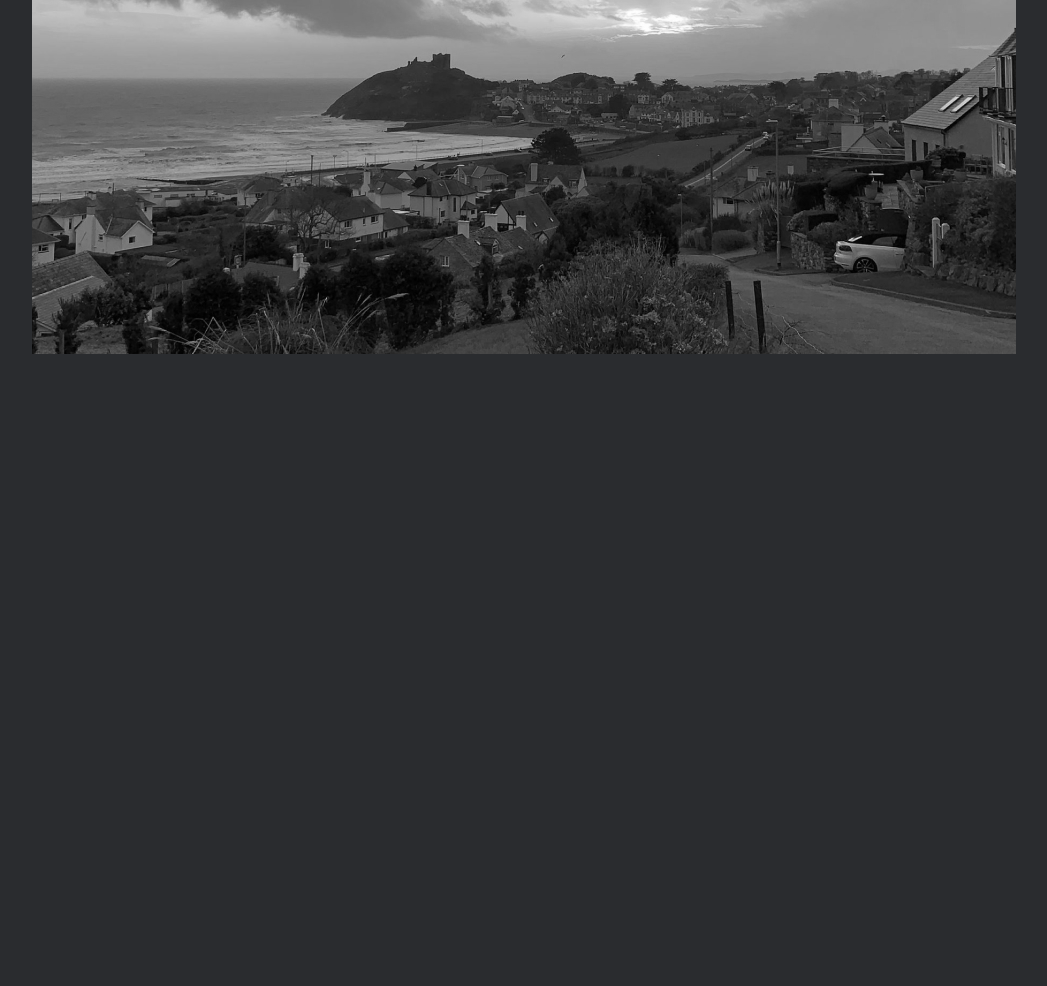
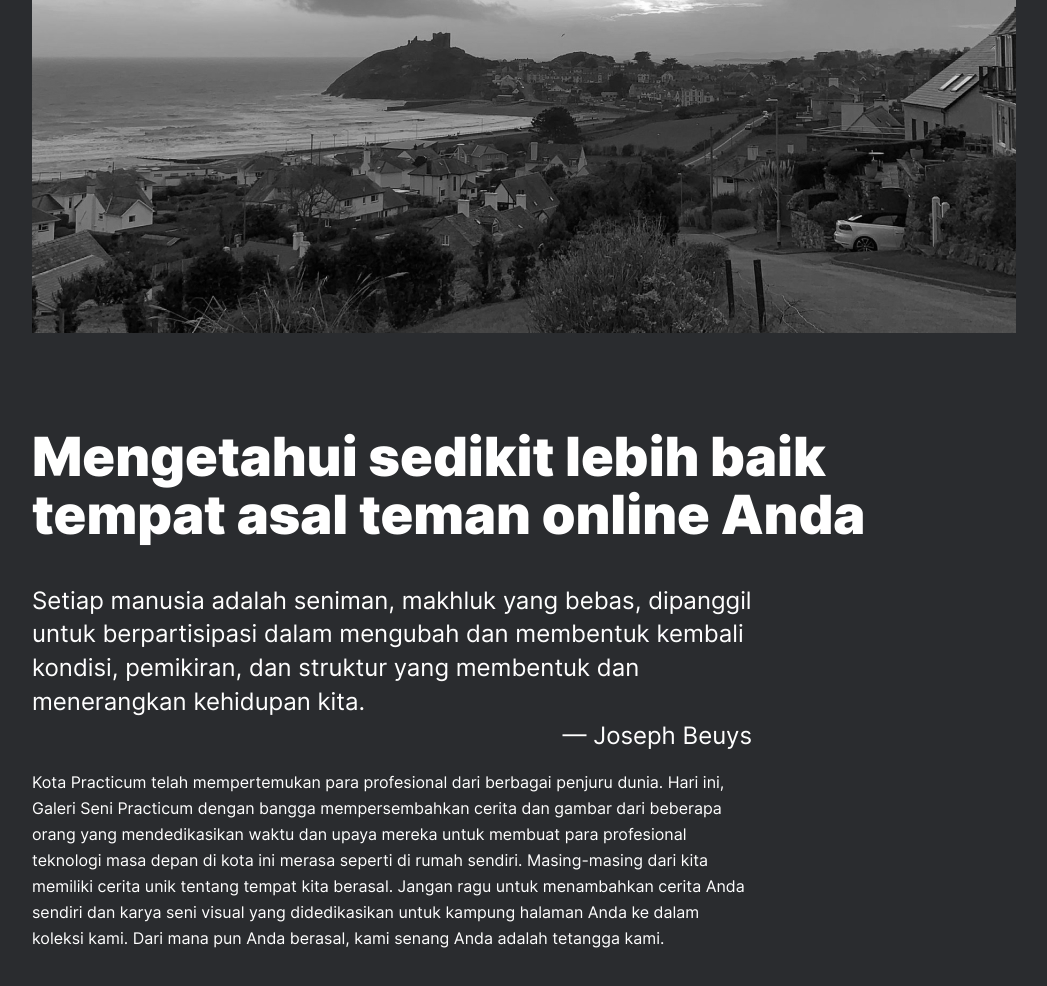
Before and after one commit to haddyprawidya/web_project_3_id, a plain HTML site: page index.html in a window 1280 px wide. Shown: the part 844-1830 px from the top of the page, without its empty margins (116-1163 px from the left). Before the commit the page ends 1293 px from the top, so only its background shows below. Drawn offline with Linux system fonts and the light colour scheme.

Commit message:
New Section intro

```diff
--- /dev/null
+++ b/blocks/intro.css
@@ -0,0 +1,33 @@
+.intro {
+    width: 883px;
+    color: #fff;
+    margin: 92px auto 66px 148px;
+}
+.intro__title {
+    margin: 0 0 40px;
+    width: 883px;
+    font-size: 3.375rem;
+    font-weight: 900;
+    line-height: 107.407%;
+}
+.intro__quotes {
+    width: 758px;
+    font-size: 1.5rem;
+    font-weight: 400;
+    line-height: 141.667%;
+    margin: 0;
+}
+.intro__author {
+    width: 720px;
+    text-align: right;
+    font-size: 1.5rem;
+    font-weight: 400;
+    line-height: 141.667%;
+    margin: 0 0 16px;
+}
+.intro__text {
+    width: 720px;
+    font-weight: 400;
+    line-height: 163%;
+    margin: 0;
+}
--- a/blocks/lead.css
+++ b/blocks/lead.css
@@ -2,25 +2,24 @@
     width: 100%;
     margin: auto;
     text-align: center;
+    color: #fff;
 
 }
 .lead__title {
     margin: 0 auto 32px;
-    max-width: 793px;
-    color: #fff;
+    width: 793px;
     font-size: 6rem;
     font-weight: 900;
+    line-height: 104.167%;
 }
 .lead__subtitle {
     width: 720px;
-    color: #fff;
     font-size: 1.875rem;
-    line-height: 1.2;
+    line-height: 120%;
     margin:0 auto 64px;
 }
 .lead__image {
     width: 984px;
     height: 615px;
     filter: grayscale(1);
-    margin-bottom: 92px;
 }
--- a/blocks/page.css
+++ b/blocks/page.css
@@ -1,11 +1,10 @@
 .page {
     margin: auto;
-    max-width: 1280px;
+    width: 1280px;
     background-color: #2A2C2F;
     font-family: Inter;
 }
 .page__logo {
     display: block;
-    margin: auto;
-    padding: 34px 0 90px;
+    margin: 34px auto 90px;
 }
--- a/index.html
+++ b/index.html
@@ -118,5 +118,31 @@
       />
     </header>
     <!-- Akhir Lead -->
+
+    <!-- Intro -->
+    <section class="intro">
+      <h2 class="intro__title">
+        Mengetahui sedikit lebih baik tempat asal teman online Anda
+      </h2>
+      <p class="intro__quotes">
+        Setiap manusia adalah seniman, makhluk yang bebas, dipanggil untuk
+        berpartisipasi dalam mengubah dan membentuk kembali kondisi, pemikiran,
+        dan struktur yang membentuk dan menerangkan kehidupan kita.
+      </p>
+      <p class="intro__author">— Joseph Beuys</p>
+      <p class="intro__text">
+        Kota Practicum telah mempertemukan para profesional dari berbagai
+        penjuru dunia. Hari ini, Galeri Seni Practicum dengan bangga
+        mempersembahkan cerita dan gambar dari beberapa orang yang
+        mendedikasikan waktu dan upaya mereka untuk membuat para profesional
+        teknologi masa depan di kota ini merasa seperti di rumah sendiri.
+        Masing-masing dari kita memiliki cerita unik tentang tempat kita
+        berasal. Jangan ragu untuk menambahkan cerita Anda sendiri dan karya
+        seni visual yang didedikasikan untuk kampung halaman Anda ke dalam
+        koleksi kami. Dari mana pun Anda berasal, kami senang Anda adalah
+        tetangga kami.
+      </p>
+    </section>
+    <!-- Akhir Intro -->
   </body>
 </html>
--- a/styles/index.css
+++ b/styles/index.css
@@ -2,3 +2,4 @@
 @import url(../vendor/normalize.css);
 @import url(../blocks/page.css);
 @import url(../blocks/lead.css);
+@import url(../blocks/intro.css);
```
